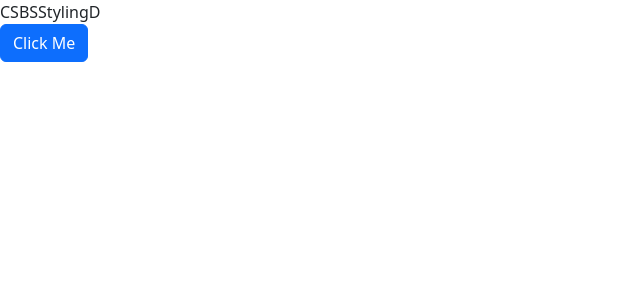
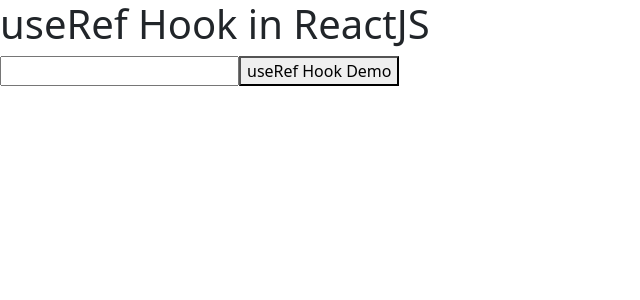
Before and after one commit to Aaditya-Kumar-Mittal/learning_reactjs_c1, a React (Vite) app: page / in a window 1280 px wide. Shown: the top 300 px of the page, without its empty margins (0-640 px from the left). Built offline with nearby package versions, Linux system fonts and the light colour scheme.

Commit message:
useRef Hook

```diff
--- a/src/App.jsx
+++ b/src/App.jsx
@@ -1,11 +1,11 @@
 import React from "react";
-import CSBSStylingD from "./components/CSBSStylingD";
+import CSBSHooksD from "./components/CSBSHooksD";
 
 
 function App() {
   return (
     <div>
-      <CSBSStylingD />
+      <CSBSHooksD />
     </div>
   );
 }
--- /dev/null
+++ b/src/components/CSBSHooksD.jsx
@@ -0,0 +1,21 @@
+import React, { useRef } from "react";
+
+function CSBSHooksD() {
+  const inputRef = useRef(null);
+
+  const transferRef = () => {
+    inputRef.current.focus();
+    inputRef.current.placeholder = "useRef Hook Demo";
+  };
+  return (
+    <div>
+      <h1>useRef Hook in ReactJS</h1>
+
+      <input type="text" ref={inputRef} />
+
+      <button onClick={transferRef}>useRef Hook Demo</button>
+    </div>
+  );
+}
+
+export default CSBSHooksD;
```
